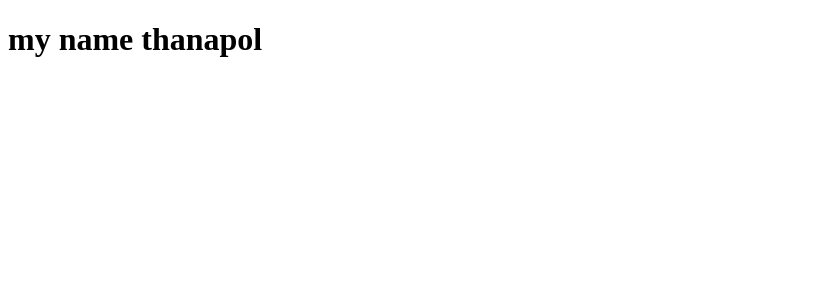
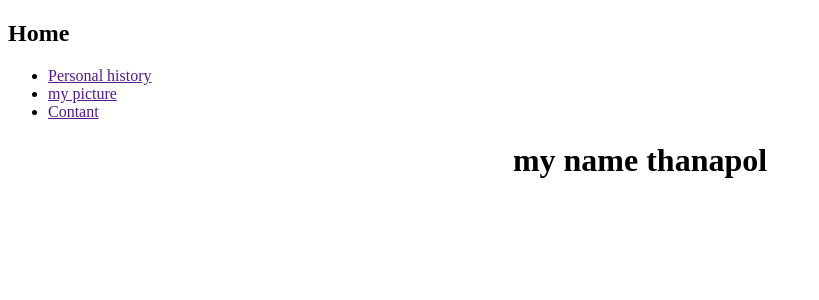
Before and after one commit to Thanapolseekhot/WebProPHP, a PHP site: page /myprofile.php in a window 1280 px wide. Shown: the top 300 px of the page, without its empty margins (0-819 px from the left). Run offline with PHP 8.4, Linux system fonts and the light colour scheme.

Commit message:
update myprofile

```diff
--- a/myprofile.php
+++ b/myprofile.php
@@ -6,6 +6,29 @@
     <title>profile</title>
 </head>
 <body>
-    <h1>my name thanapol</h1>
+<div class="menubar">
+    <div class="logo">
+        <h2>Home</h2>
+    </div>
+    <ul class="menu">
+        <li>
+            <a href=""> Personal history</a>
+        </li>
+        <li>
+            <a href=""> my picture</a>
+        </li>
+        <li>
+            <a href=""> Contant</a>
+        </li>
+    </ul>
+    <div class ="container ">
+        <center>
+            <h1>my name thanapol</h1>
+        </center>
+    </div>
+</div>
+
+
+
 </body>
 </html>
```
